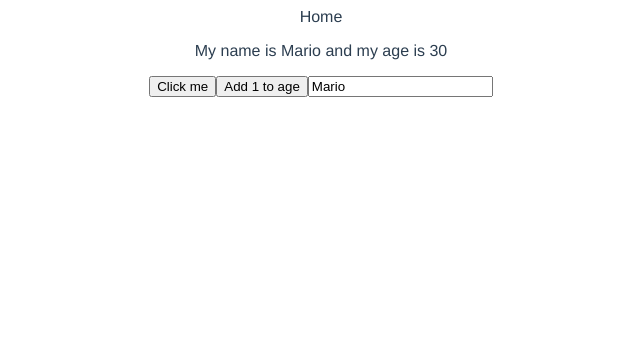
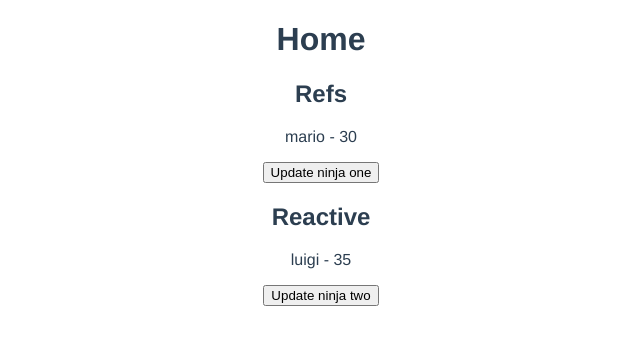
Before and after one commit to lbertoncello/vue-dojo-blog, a Vue app: page / in a window 1280 px wide. Shown: the top 344 px of the page, without its empty margins (319-959 px from the left). Built offline with nearby package versions, Linux system fonts and the light colour scheme.

Commit message:
class: refs vs reactive

```diff
--- a/src/views/Home.vue
+++ b/src/views/Home.vue
@@ -1,35 +1,42 @@
 <template>
   <div class="home">
-    Home
-    <p>My name is {{ name }} and my age is {{ age }}</p>
-    <button @click="handleClick">Click me</button>
-    <button @click="age++">Add 1 to age</button>
-    <input type="text" v-model="name">
+    <h1>Home</h1>
+    <h2>Refs</h2>
+    <p>{{ ninjaOne.name }} - {{ ninjaOne.age }}</p>
+    <button @click="updateNinjaOne">Update ninja one</button>
+    <h2>Reactive</h2>
+    <p>{{ ninjaTwo.name }} - {{ ninjaTwo.age }}</p>
+    <button @click="updateNinjaTwo">Update ninja two</button>
   </div>
 </template>
 
 <script>
-import { ref } from 'vue'
+import { reactive, ref } from 'vue'
 
 export default {
   name: 'Home',
   /* COMPOSITION API */
   setup() {
-    // const p = ref(null)
+    const ninjaOne = ref({ name: 'mario', age: 30 })
+    const ninjaTwo = reactive({ name: 'luigi', age: 35 })
 
-    // Refs are reactive values
-    const name = ref('Mario')
-    const age = ref(30)
+    const nameOne = ref('mario')
+    // This won't work. reactive doesn't accept primitive types.
+    // const nameTwo = reactive('luigi')
 
-    const handleClick = () => {
-      name.value = 'luigi'
-      age.value = 35
+    const updateNinjaOne = () => {
+      ninjaOne.value.age = 40
+    }
+
+    const updateNinjaTwo = () => {
+      ninjaTwo.age = 45
     }
 
     return {
-      name,
-      age,
-      handleClick
+      ninjaOne,
+      ninjaTwo,
+      updateNinjaOne,
+      updateNinjaTwo
     }
   }
 }
```
